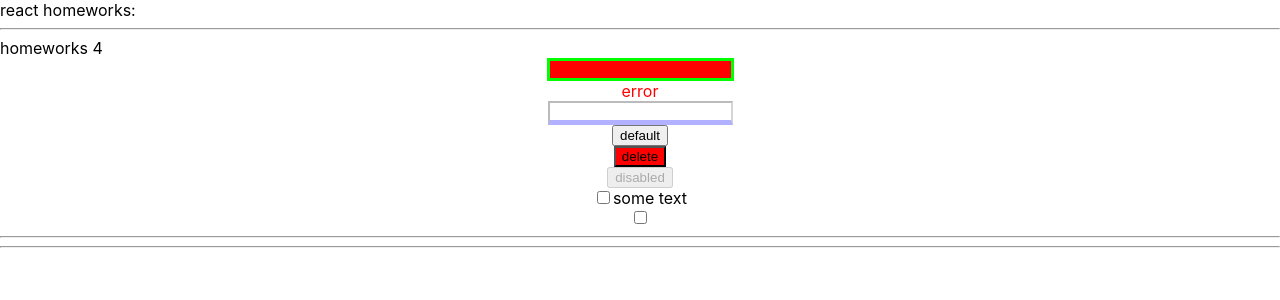
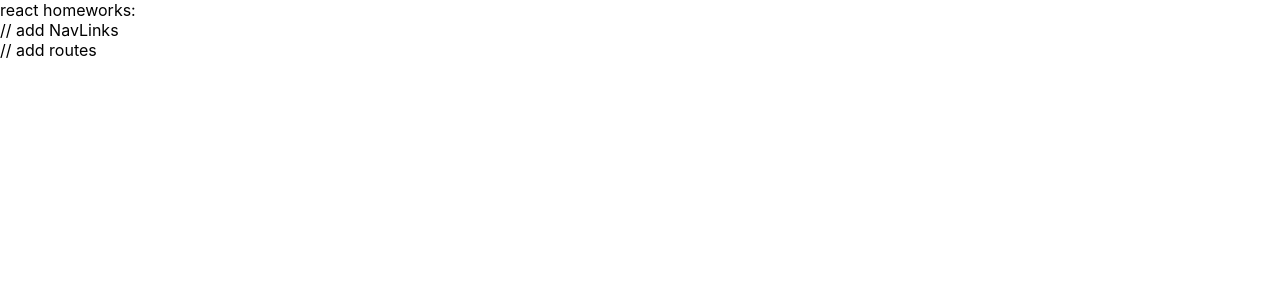
Before and after one commit to sli9/ignat, a React (Create React App) app: page / in a window 1280 px wide. Shown: the top 300 px of the page. Built offline with nearby package versions, Linux system fonts and the light colour scheme.

Commit message:
init commit

```diff
--- a/src/p1-main/m1-ui/u1-app/App.tsx
+++ b/src/p1-main/m1-ui/u1-app/App.tsx
@@ -4,6 +4,7 @@ import HW1 from '../../../p2-homeworks/h1/HW1'
 import HW2 from "../../../p2-homeworks/h2/HW2";
 import HW3 from "../../../p2-homeworks/h3/HW3";
 import HW4 from "../../../p2-homeworks/h4/HW4";
+import HW5 from "../../../p2-homeworks/h5/HW5";
 
 function App() {
     return (
@@ -12,8 +13,8 @@ function App() {
             {/*<HW1/>*/}
             {/*<HW2/>*/}
             {/*<HW3/>*/}
-            <HW4/>
-            {/*<HW5/>*/}
+            {/*<HW4/>*/}
+            <HW5/>
 
         </div>
     )
```
Also changed, not shown: package.json (+9 -1 lines), 1 other file (tests, documents, lock files or other folders).
